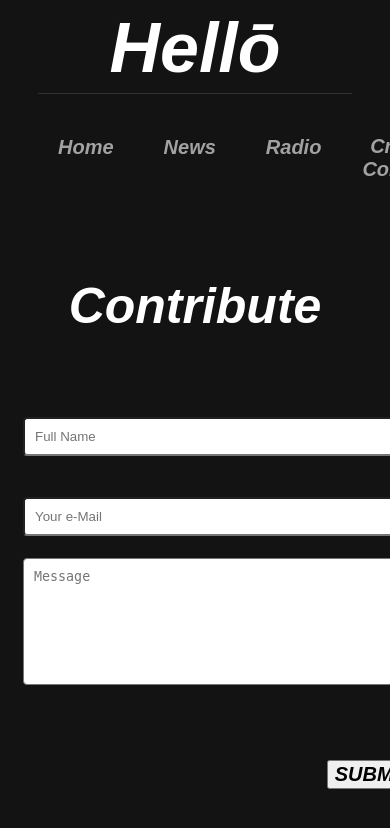
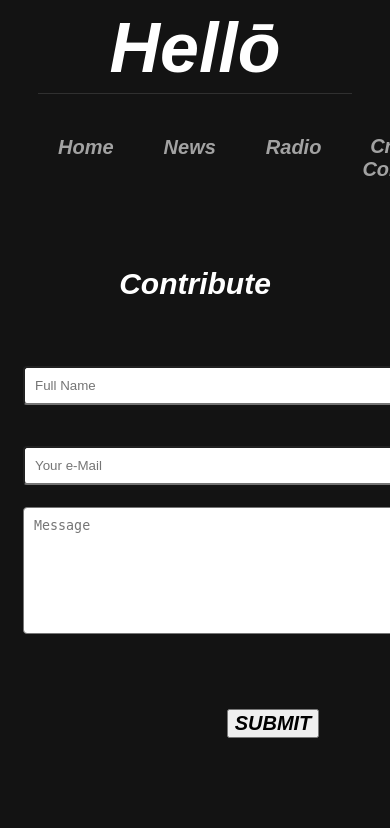
Before and after one commit to Nokide/10.1.1, a PHP site: page /contribute.html in a window 390 px wide; the page is wider, and only the part inside the window is pictured. Shown: the top 828 px of that part. Run offline with PHP 8.4, Linux system fonts and the light colour scheme.

Commit message:
Fixed mobile view Contribute page

```diff
--- a/contribute.html
+++ b/contribute.html
@@ -2,9 +2,6 @@
 <!--Secondary Page Template-->
 <html>
   <head>
-    <meta charset="utf-8">
-    <meta http-equiv="X-UA-Compatible" content="IE=edge">
-    <meta name="viewport" content="width=device-width, initial-scale=1">
     <meta charset="utf-8">
     <title>Hellō</title>
     <link rel="stylesheet" href="style.css">
--- a/style.css
+++ b/style.css
@@ -239,13 +239,13 @@ fieldset {
 
 .contact-form {
   padding: 0px;
-  width: 700px;
+  width: 500px;
   margin: auto;
   display: block;
 }
 .contribute {
-  font-size: 50px;
-  margin-top: 70px;
+  font-size: 30px;
+  margin-top: 60px;
 }
 #name {
   margin: -150px;
```
